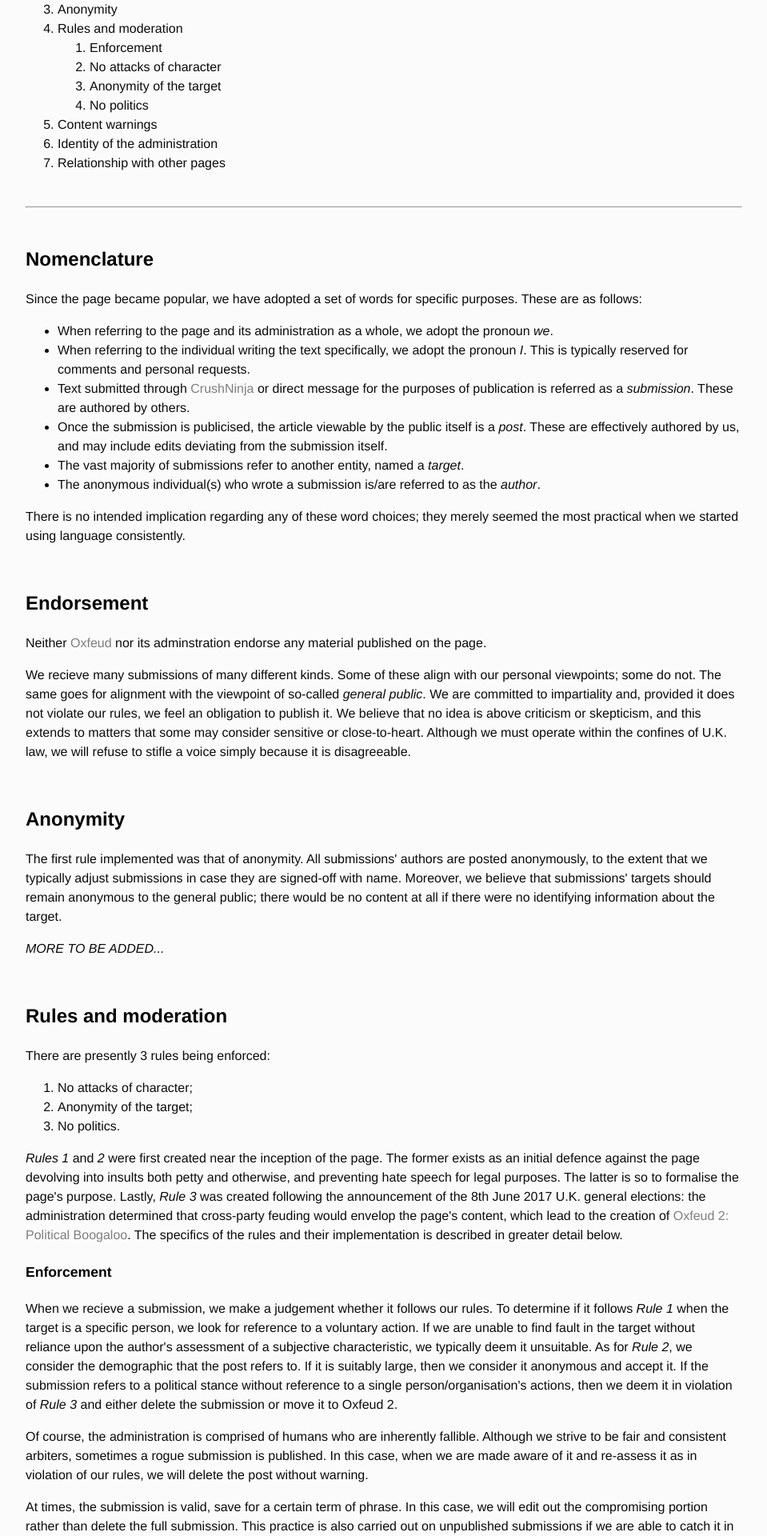
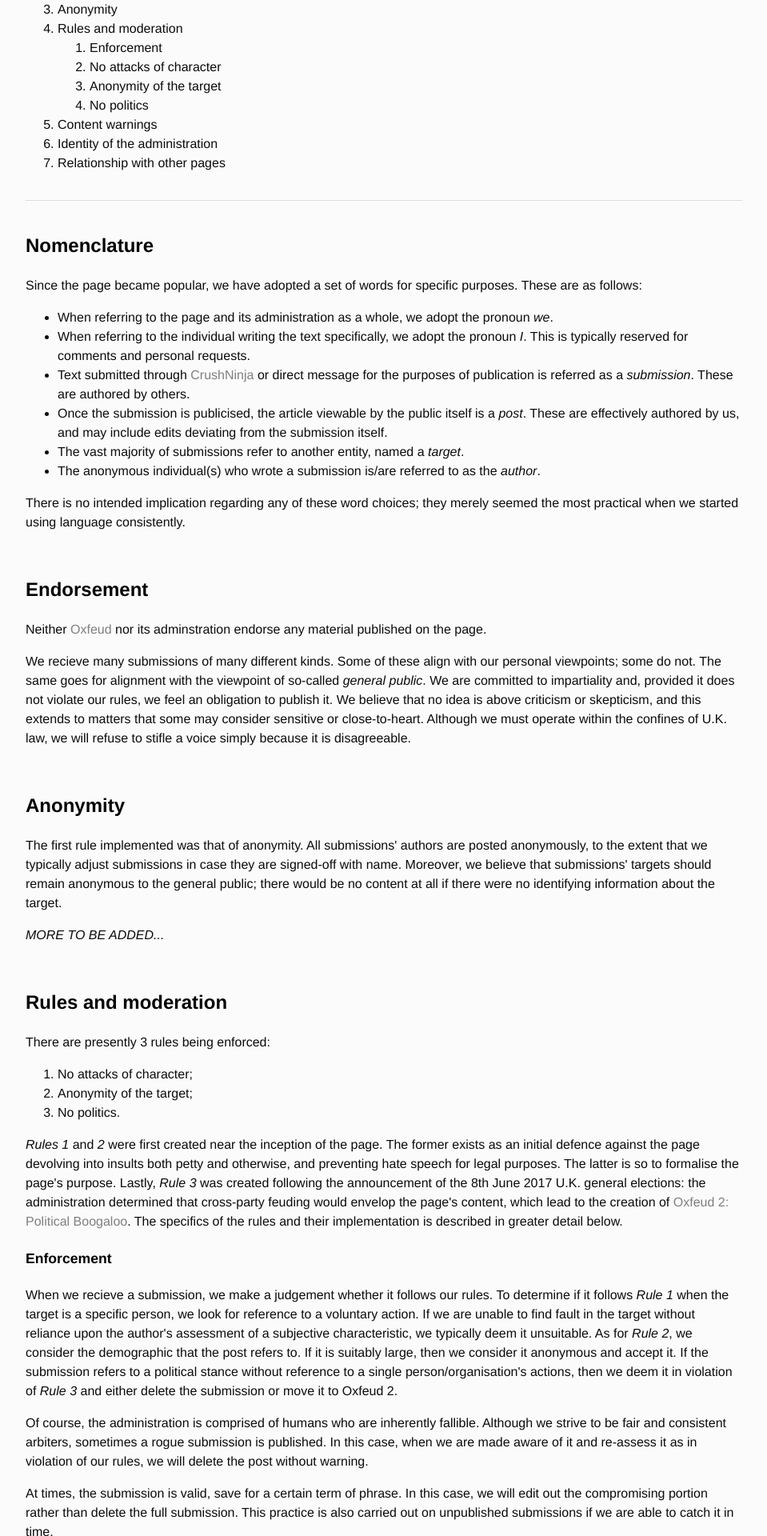
Before and after one commit to Oxfeud/oxfeud.github.io, a Jekyll site: the page built from index.html, in a window 1280 px wide. Shown: the part 382-2302 px from the top of the page at 80% size, without its empty margins (160-1119 px from the left). Built offline with Jekyll 4.4.1, drawn with Linux system fonts in a browser that asks for light colours.

Commit message:
Update index.html

```diff
--- a/index.html
+++ b/index.html
@@ -24,7 +24,7 @@ title: Oxfeud - FAQ
 		<li>Relationship with other pages</li>
 	</ol>
 	<br />
-	<hr>
+	<div style="border-top: 1px solid #dbdbdb; font-size: 0em; margin-top: 2em; margin-bottom: 2em;"></div>
 	<br />
 	<h3>Nomenclature</h3>
 	<p>Since the page became popular, we have adopted a set of words for specific purposes. These are as follows:</p>
```
